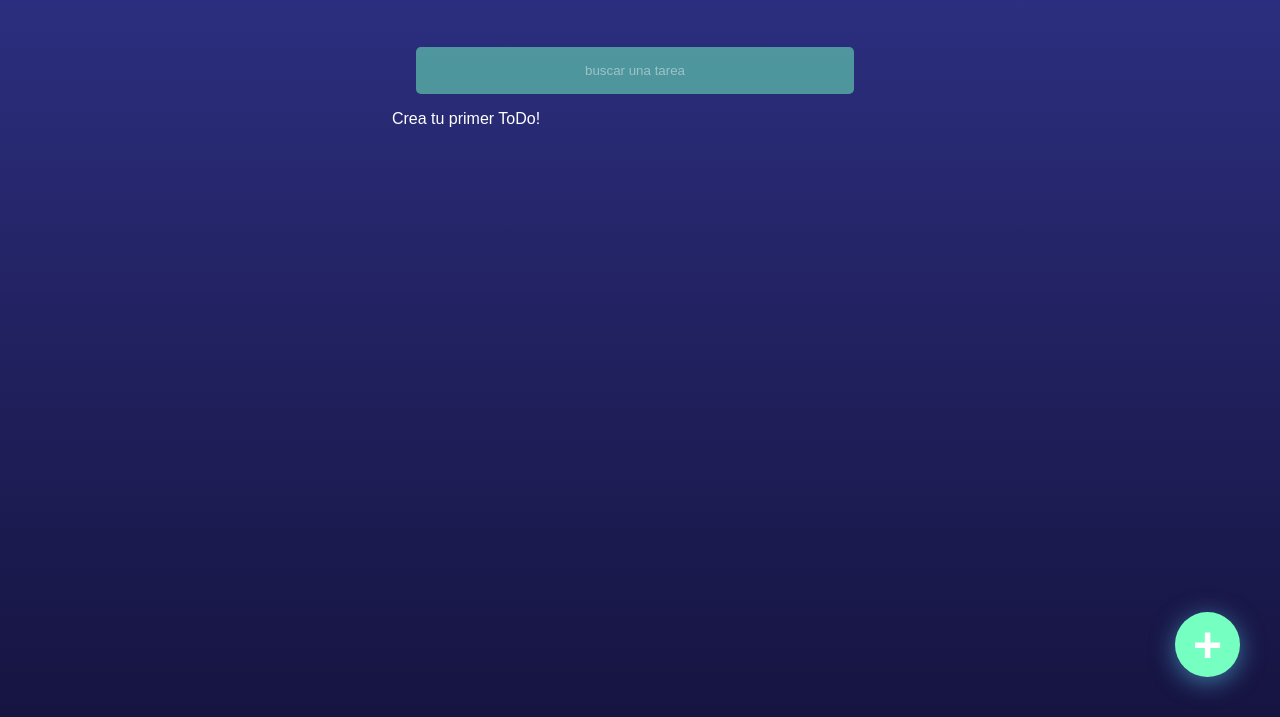
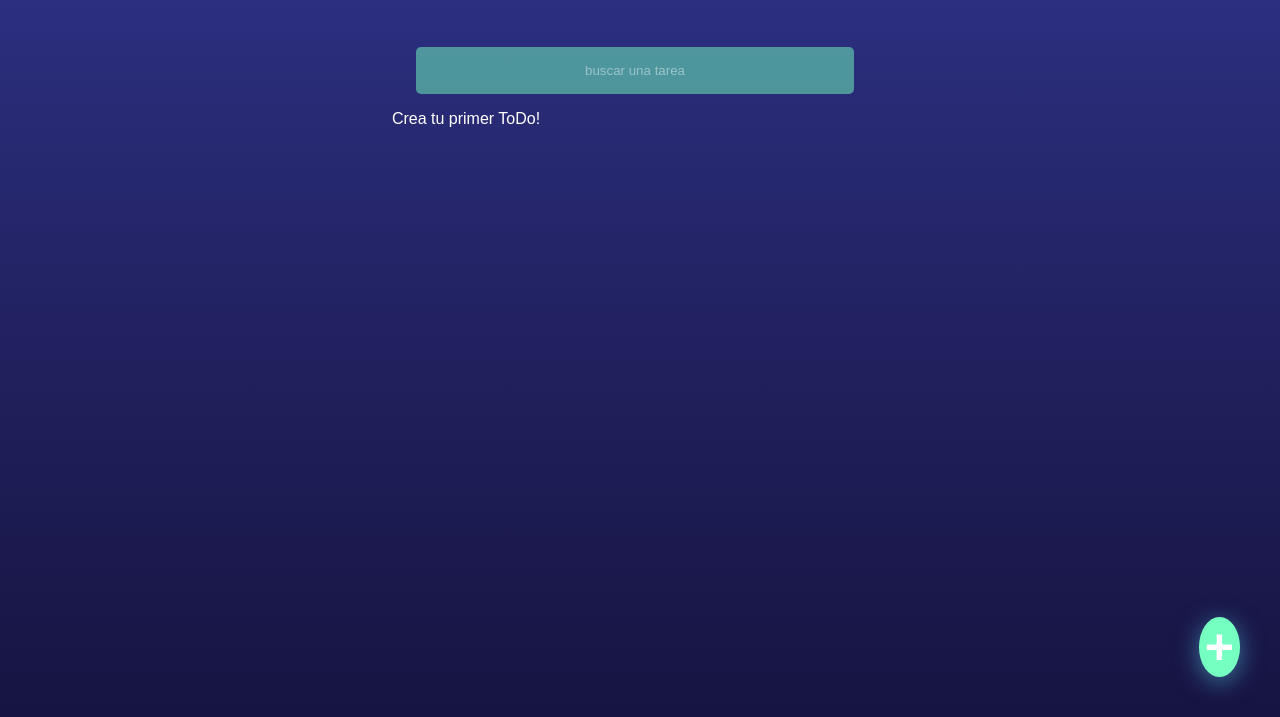
Before and after one commit to mcmendezm/TODOS, a React app: page / in a window 1280 px wide. Shown: the part 83-800 px from the top of the page. Built offline with nearby package versions, Linux system fonts and the light colour scheme; a web font is replaced by a local one.

Commit message:
modificando tamaño del boton

```diff
--- a/src/CreateTodoButton/CreateTodoButton.css
+++ b/src/CreateTodoButton/CreateTodoButton.css
@@ -13,8 +13,6 @@
     display: flex;
     justify-content: center;
     align-items: center;
-    height: 65px;
-    width: 65px;
     aspect-ratio: 1/1;
     box-sizing: border-box;
     z-index: 1;
```
